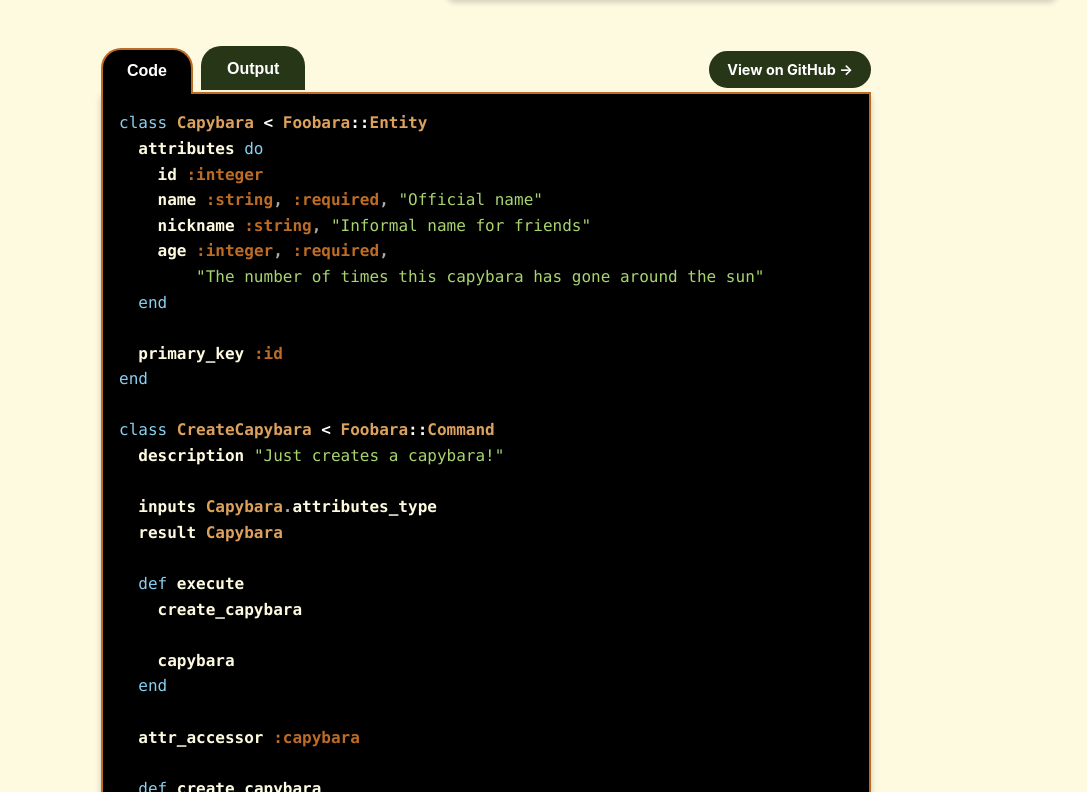
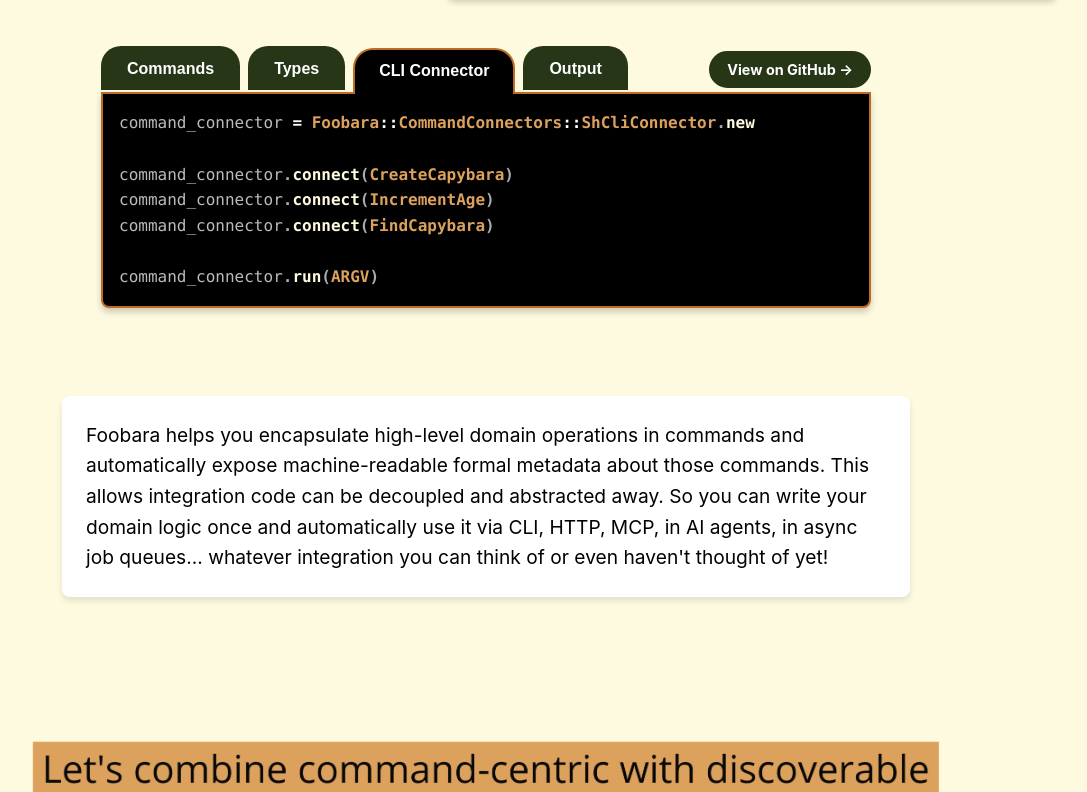
Before and after one commit to foobara/foobara-www, a React (Create React App) app: page / in a window 1280 px wide. Shown: the part 888-1680 px from the top of the page, without its empty margins (154-1241 px from the left). Built offline with nearby package versions, Linux system fonts and the light colour scheme; the HTML template or start-up script is replaced by a standard one.

Commit message:
Split up CLI example into multiple code tabs

```diff
--- a/src/Home/CliConnectorCode.tsx
+++ b/src/Home/CliConnectorCode.tsx
@@ -2,87 +2,13 @@
 
 import '../syntax.css'
 
-const html = `<span class="k">class</span> <span class="nc">Capybara</span> <span class="o">&lt;</span> <span class="no">Foobara</span><span class="o">::</span><span class="no">Entity</span>
-  <span class="nf">attributes</span> <span class="k">do</span>
-    <span class="nb">id</span> <span class="ss">:integer</span>
-    <span class="nb">name</span> <span class="ss">:string</span><span class="p">,</span> <span class="ss">:required</span><span class="p">,</span> <span class="s2">"Official name"</span>
-    <span class="nf">nickname</span> <span class="ss">:string</span><span class="p">,</span> <span class="s2">"Informal name for friends"</span>
-    <span class="nf">age</span> <span class="ss">:integer</span><span class="p">,</span> <span class="ss">:required</span><span class="p">,</span>
-        <span class="s2">"The number of times this capybara has gone around the sun"</span>
-  <span class="k">end</span>
-
-  <span class="nf">primary_key</span> <span class="ss">:id</span>
-<span class="k">end</span>
-
-<span class="k">class</span> <span class="nc">CreateCapybara</span> <span class="o">&lt;</span> <span class="no">Foobara</span><span class="o">::</span><span class="no">Command</span>
-  <span class="nf">description</span> <span class="s2">"Just creates a capybara!"</span>
-
-  <span class="nf">inputs</span> <span class="no">Capybara</span><span class="p">.</span><span class="nf">attributes_type</span>
-  <span class="nf">result</span> <span class="no">Capybara</span>
-
-  <span class="k">def</span> <span class="nf">execute</span>
-    <span class="nf">create_capybara</span>
-
-    <span class="nf">capybara</span>
-  <span class="k">end</span>
-
-  <span class="nb">attr_accessor</span> <span class="ss">:capybara</span>
-
-  <span class="k">def</span> <span class="nf">create_capybara</span>
-    <span class="k-self">self</span><span class="p">.</span><span class="nf">capybara</span> <span class="o">=</span> <span class="no">Capybara</span><span class="p">.</span><span class="nf">create</span><span class="p">(</span><span class="nf">inputs</span><span class="p">)</span>
-  <span class="k">end</span>
-<span class="k">end</span>
-
-<span class="k">class</span> <span class="nc">FindCapybara</span> <span class="o">&lt;</span> <span class="no">Foobara</span><span class="o">::</span><span class="no">Command</span>
-  <span class="nf">description</span> <span class="s2">"Just tell us who you want to find!"</span>
-
-  <span class="nf">inputs</span> <span class="k">do</span>
-    <span class="nb">id</span> <span class="no">Capybara</span><span class="p">.</span><span class="nf">primary_key_type</span><span class="p">,</span> <span class="ss">:required</span>
-  <span class="k">end</span>
-
-  <span class="nf">result</span> <span class="no">Capybara</span>
-
-  <span class="k">def</span> <span class="nf">execute</span>
-    <span class="nf">load_capybara</span>
-
-    <span class="nf">capybara</span>
-  <span class="k">end</span>
-
-  <span class="nb">attr_accessor</span> <span class="ss">:capybara</span>
-
-  <span class="k">def</span> <span class="nf">load_capybara</span>
-    <span class="k-self">self</span><span class="p">.</span><span class="nf">capybara</span> <span class="o">=</span> <span class="no">Capybara</span><span class="p">.</span><span class="nf">load</span><span class="p">(</span><span class="nb">id</span><span class="p">)</span>
-  <span class="k">end</span>
-<span class="k">end</span>
-
-<span class="k">class</span> <span class="nc">IncrementAge</span> <span class="o">&lt;</span> <span class="no">Foobara</span><span class="o">::</span><span class="no">Command</span>
-  <span class="nf">description</span> <span class="s2">"A trip around the sun!"</span>
-
-  <span class="nf">inputs</span> <span class="k">do</span>
-    <span class="nf">capybara</span> <span class="no">Capybara</span><span class="p">,</span> <span class="ss">:required</span>
-  <span class="k">end</span>
-
-  <span class="nf">result</span> <span class="no">Capybara</span>
-
-  <span class="k">def</span> <span class="nf">execute</span>
-    <span class="nf">increment_age</span>
-
-    <span class="nf">capybara</span>
-  <span class="k">end</span>
-
-  <span class="k">def</span> <span class="nf">increment_age</span>
-    <span class="nf">capybara</span><span class="p">.</span><span class="nf">age</span> <span class="o">+=</span> <span class="mi">1</span>
-  <span class="k">end</span>
-<span class="k">end</span>
-
-<span class="n">command_connector</span> <span class="o">=</span> <span class="no">Foobara</span><span class="o">::</span><span class="no">CommandConnectors</span><span class="o">::</span><span class="no">ShCliConnector</span><span class="p">.</span><span class="nf">new</span>
+const html = `<span class="n">command_connector</span> <span class="o">=</span> <span class="no">Foobara</span><span class="o">::</span><span class="no">CommandConnectors</span><span class="o">::</span><span class="no">ShCliConnector</span><span class="p">.</span><span class="nf">new</span>
 
 <span class="n">command_connector</span><span class="p">.</span><span class="nf">connect</span><span class="p">(</span><span class="no">CreateCapybara</span><span class="p">)</span>
 <span class="n">command_connector</span><span class="p">.</span><span class="nf">connect</span><span class="p">(</span><span class="no">IncrementAge</span><span class="p">)</span>
 <span class="n">command_connector</span><span class="p">.</span><span class="nf">connect</span><span class="p">(</span><span class="no">FindCapybara</span><span class="p">)</span>
 
-<span class="n">command_connector</span><span class="p">.</span><span class="nf">run</span><span class="p">(</span><span class="no">ARGV</span><span class="p">)</span>
-`
+<span class="n">command_connector</span><span class="p">.</span><span class="nf">run</span><span class="p">(</span><span class="no">ARGV</span><span class="p">)</span>`
 
 export default function CliConnectorCode () {
   return <pre><code dangerouslySetInnerHTML={{ __html: html }} /></pre>
--- /dev/null
+++ b/src/Home/CliConnectorCodeCommands.tsx
@@ -0,0 +1,69 @@
+import React from 'react'
+
+import '../syntax.css'
+
+const html = `<span class="k">class</span> <span class="nc">CreateCapybara</span> <span class="o">&lt;</span> <span class="no">Foobara</span><span class="o">::</span><span class="no">Command</span>
+  <span class="nf">description</span> <span class="s2">"Just creates a capybara!"</span>
+
+  <span class="nf">inputs</span> <span class="no">Capybara</span><span class="p">.</span><span class="nf">attributes_type</span>
+  <span class="nf">result</span> <span class="no">Capybara</span>
+
+  <span class="k">def</span> <span class="nf">execute</span>
+    <span class="nf">create_capybara</span>
+
+    <span class="nf">capybara</span>
+  <span class="k">end</span>
+
+  <span class="nb">attr_accessor</span> <span class="ss">:capybara</span>
+
+  <span class="k">def</span> <span class="nf">create_capybara</span>
+    <span class="k-self">self</span><span class="p">.</span><span class="nf">capybara</span> <span class="o">=</span> <span class="no">Capybara</span><span class="p">.</span><span class="nf">create</span><span class="p">(</span><span class="nf">inputs</span><span class="p">)</span>
+  <span class="k">end</span>
+<span class="k">end</span>
+
+<span class="k">class</span> <span class="nc">FindCapybara</span> <span class="o">&lt;</span> <span class="no">Foobara</span><span class="o">::</span><span class="no">Command</span>
+  <span class="nf">description</span> <span class="s2">"Just tell us who you want to find!"</span>
+
+  <span class="nf">inputs</span> <span class="k">do</span>
+    <span class="nb">id</span> <span class="no">Capybara</span><span class="p">.</span><span class="nf">primary_key_type</span><span class="p">,</span> <span class="ss">:required</span>
+  <span class="k">end</span>
+
+  <span class="nf">result</span> <span class="no">Capybara</span>
+
+  <span class="k">def</span> <span class="nf">execute</span>
+    <span class="nf">load_capybara</span>
+
+    <span class="nf">capybara</span>
+  <span class="k">end</span>
+
+  <span class="nb">attr_accessor</span> <span class="ss">:capybara</span>
+
+  <span class="k">def</span> <span class="nf">load_capybara</span>
+    <span class="k-self">self</span><span class="p">.</span><span class="nf">capybara</span> <span class="o">=</span> <span class="no">Capybara</span><span class="p">.</span><span class="nf">load</span><span class="p">(</span><span class="nb">id</span><span class="p">)</span>
+  <span class="k">end</span>
+<span class="k">end</span>
+
+<span class="k">class</span> <span class="nc">IncrementAge</span> <span class="o">&lt;</span> <span class="no">Foobara</span><span class="o">::</span><span class="no">Command</span>
+  <span class="nf">description</span> <span class="s2">"A trip around the sun!"</span>
+
+  <span class="nf">inputs</span> <span class="k">do</span>
+    <span class="nf">capybara</span> <span class="no">Capybara</span><span class="p">,</span> <span class="ss">:required</span>
+  <span class="k">end</span>
+
+  <span class="nf">result</span> <span class="no">Capybara</span>
+
+  <span class="k">def</span> <span class="nf">execute</span>
+    <span class="nf">increment_age</span>
+
+    <span class="nf">capybara</span>
+  <span class="k">end</span>
+
+  <span class="k">def</span> <span class="nf">increment_age</span>
+    <span class="nf">capybara</span><span class="p">.</span><span class="nf">age</span> <span class="o">+=</span> <span class="mi">1</span>
+  <span class="k">end</span>
+<span class="k">end</span>
+`
+
+export default function CliConnectorCodeCommands () {
+  return <pre><code dangerouslySetInnerHTML={{ __html: html }} /></pre>
+}
--- /dev/null
+++ b/src/Home/CliConnectorCodeTypes.tsx
@@ -0,0 +1,20 @@
+import React from 'react'
+
+import '../syntax.css'
+
+const html = `<span class="k">class</span> <span class="nc">Capybara</span> <span class="o">&lt;</span> <span class="no">Foobara</span><span class="o">::</span><span class="no">Entity</span>
+  <span class="nf">attributes</span> <span class="k">do</span>
+    <span class="nb">id</span> <span class="ss">:integer</span>
+    <span class="nb">name</span> <span class="ss">:string</span><span class="p">,</span> <span class="ss">:required</span><span class="p">,</span> <span class="s2">"Official name"</span>
+    <span class="nf">nickname</span> <span class="ss">:string</span><span class="p">,</span> <span class="s2">"Informal name for friends"</span>
+    <span class="nf">age</span> <span class="ss">:integer</span><span class="p">,</span> <span class="ss">:required</span><span class="p">,</span>
+        <span class="s2">"The number of times this capybara has gone around the sun"</span>
+  <span class="k">end</span>
+
+  <span class="nf">primary_key</span> <span class="ss">:id</span>
+<span class="k">end</span>
+`
+
+export default function CliConnectorCodeTypes () {
+  return <pre><code dangerouslySetInnerHTML={{ __html: html }} /></pre>
+}
--- a/src/Home/ConnectorsDemos.tsx
+++ b/src/Home/ConnectorsDemos.tsx
@@ -1,22 +1,40 @@
 import React, { useState } from 'react'
 
 import CliConnectorCode from './CliConnectorCode'
+import CliConnectorCodeTypes from './CliConnectorCodeTypes'
+import CliConnectorCodeCommands from './CliConnectorCodeCommands'
 import '../Home.css'
 
 export default function ConnectorsDemos () {
-  const [activeTab, setActiveTab] = useState('code')
+  const [activeTab, setActiveTab] = useState('connector')
 
   return (<div className="example-with-image">
       <div className="example-container wide">
         <div className="tabs">
           <div>
             <button
-              className={`tab ${activeTab === 'code' ? 'active' : ''}`}
+              className={`tab ${activeTab === 'commands' ? 'active' : ''}`}
               onClick={() => {
-                setActiveTab('code')
+                setActiveTab('commands')
               }}
             >
-              Code
+              Commands
+            </button>
+            <button
+              className={`tab ${activeTab === 'types' ? 'active' : ''}`}
+              onClick={() => {
+                setActiveTab('types')
+              }}
+            >
+              Types
+            </button>
+            <button
+              className={`tab ${activeTab === 'connector' ? 'active' : ''}`}
+              onClick={() => {
+                setActiveTab('connector')
+              }}
+            >
+              CLI Connector
             </button>
             <button
               className={`tab ${activeTab === 'output' ? 'active' : ''}`}
@@ -38,7 +56,9 @@
         </div>
 
         <div className="tab-content">
-          {activeTab === 'code' && (<CliConnectorCode/>)}
+          {activeTab === 'commands' && (<CliConnectorCodeCommands/>)}
+          {activeTab === 'types' && (<CliConnectorCodeTypes/>)}
+          {activeTab === 'connector' && (<CliConnectorCode/>)}
 
           {activeTab === 'output' && (
             <pre><code>{`$ ./capy-cafe help
```
